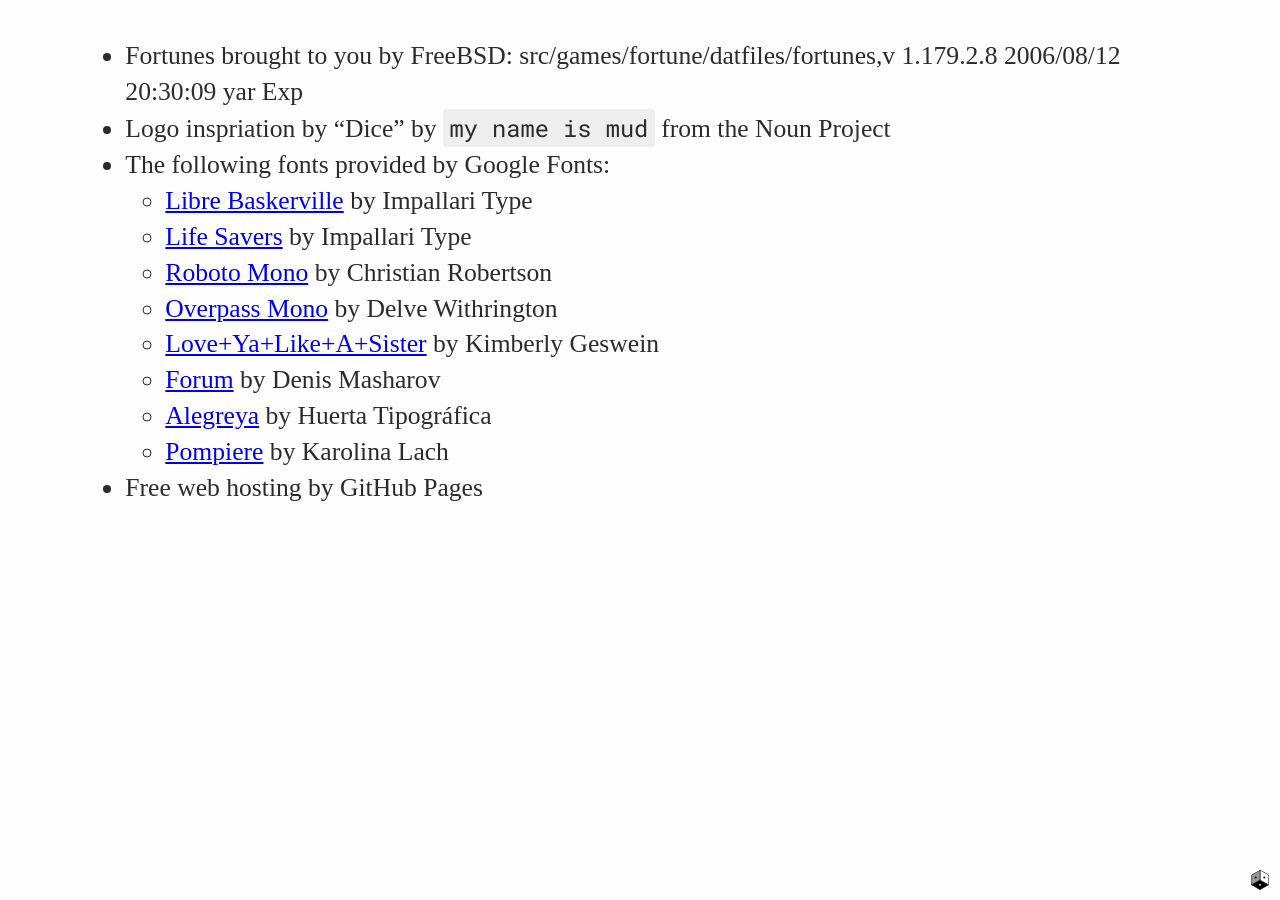
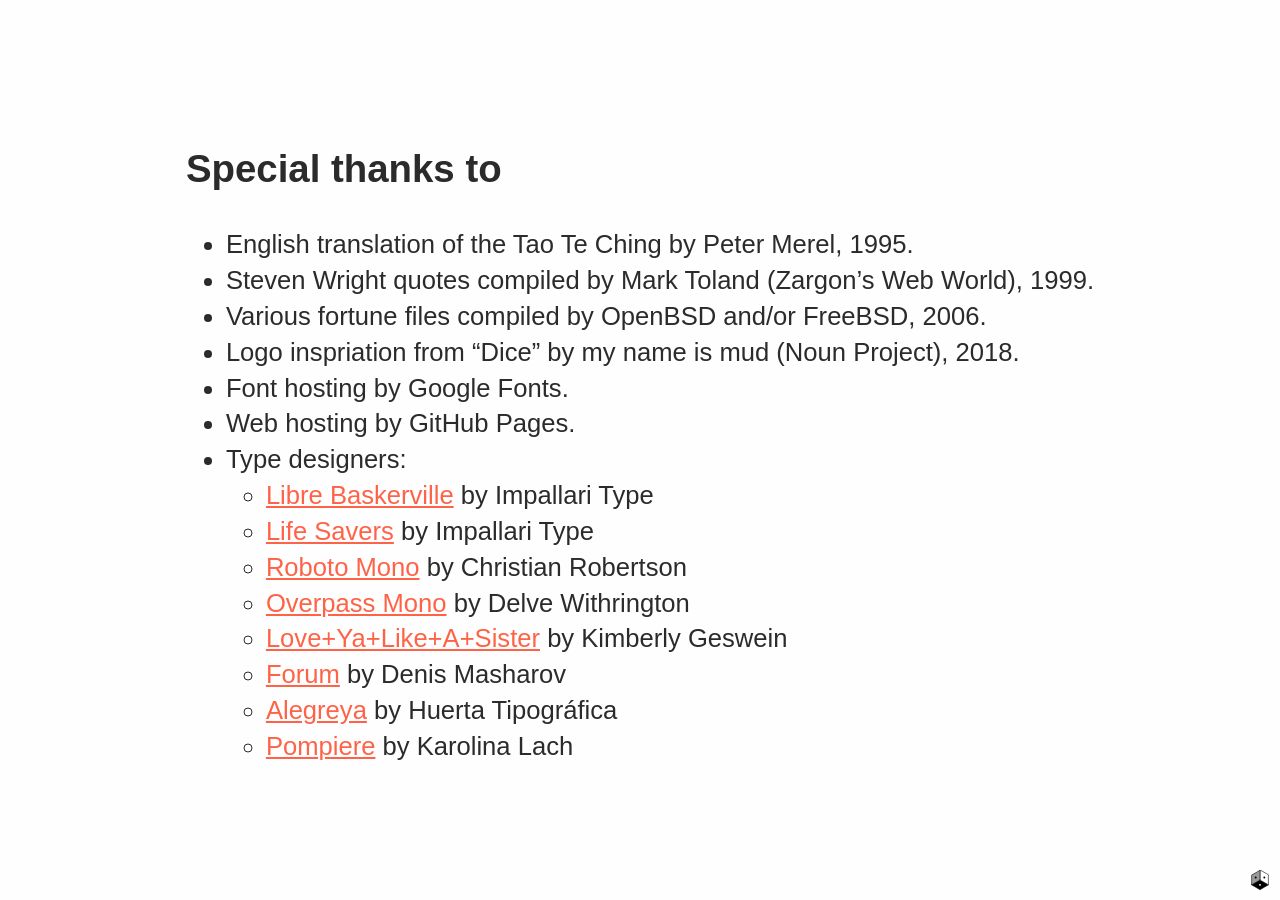
Before and after one commit to your-fortune/your-fortune.github.io, a Jekyll site: the page built from _pages/credits.md, in a window 1280 px wide. Built offline with Jekyll 4.4.1, drawn with Linux system fonts in a browser that asks for light colours.

Commit message:
Improve credits page

```diff
--- a/_includes/sidebar.html
+++ b/_includes/sidebar.html
@@ -9,7 +9,9 @@
 <section id="sidebar" aria-expanded="false" tabindex="0" aria-label="sidebar">
 <div class="about">
 <div class="description">{{ description }}</div>
+{%- if page.layout == 'default' %}
 <div class="action"><em>{{ site.fortune.action }}</em></div>
+{%- endif %}
 </div>
 <nav aria-label="{{ site.data.navigation.title }}" tabindex="-1">
 <ul>
--- a/_layouts/normal.html
+++ b/_layouts/normal.html
@@ -4,7 +4,7 @@
 </head>
 <body>
 {% include sidebar.html -%}
-<section class="outer"><div class="inner"><div class="content">
+<section id="main-content" role="main" class="outer"><div class="inner"><div class="content">
 {{ content }}
 </div></div></section>
 {% include footer.html -%}
--- a/_pages/credits.md
+++ b/_pages/credits.md
@@ -2,11 +2,18 @@
 layout: normal
 permalink: /credits
 title: Credits
+description: Special thanks and credit where it is due
 ---
 
-* Fortunes brought to you by FreeBSD: src/games/fortune/datfiles/fortunes,v 1.179.2.8 2006/08/12 20:30:09 yar Exp
-* Logo inspriation by "Dice" by `my name is mud` from the Noun Project
-* The following fonts provided by Google Fonts:
+# Special thanks to
+
+* English translation of the Tao Te Ching by Peter Merel, 1995.
+* Steven Wright quotes compiled by Mark Toland (Zargon's Web World), 1999.
+* Various fortune files compiled by OpenBSD and/or FreeBSD, 2006.
+* Logo inspriation from "Dice" by my name is mud (Noun Project), 2018.
+* Font hosting by Google Fonts.
+* Web hosting by GitHub Pages.
+* Type designers:
     * [Libre Baskerville](https://fonts.google.com/specimen/Libre+Baskerville) by Impallari Type
     * [Life Savers](https://fonts.google.com/specimen/Life+Savers) by Impallari Type
     * [Roboto Mono](https://fonts.google.com/specimen/Roboto+Mono) by Christian Robertson
@@ -15,4 +22,3 @@
     * [Forum](https://fonts.google.com/specimen/Forum) by Denis Masharov
     * [Alegreya](https://fonts.google.com/specimen/Alegreya) by Huerta Tipográfica
     * [Pompiere](https://fonts.google.com/specimen/Pompiere) by Karolina Lach
-* Free web hosting by GitHub Pages
--- a/assets/css/style.scss
+++ b/assets/css/style.scss
@@ -25,6 +25,7 @@
 
 body {
   margin: 0;
+  font-family: sans-serif;
   font-size: 28px;
   font-size: 2vw;
   line-height: 1.4;
@@ -41,6 +42,9 @@
   }
 }
 
+a {
+  color: tomato;
+}
 
 #skip a {
   position: absolute;
```
